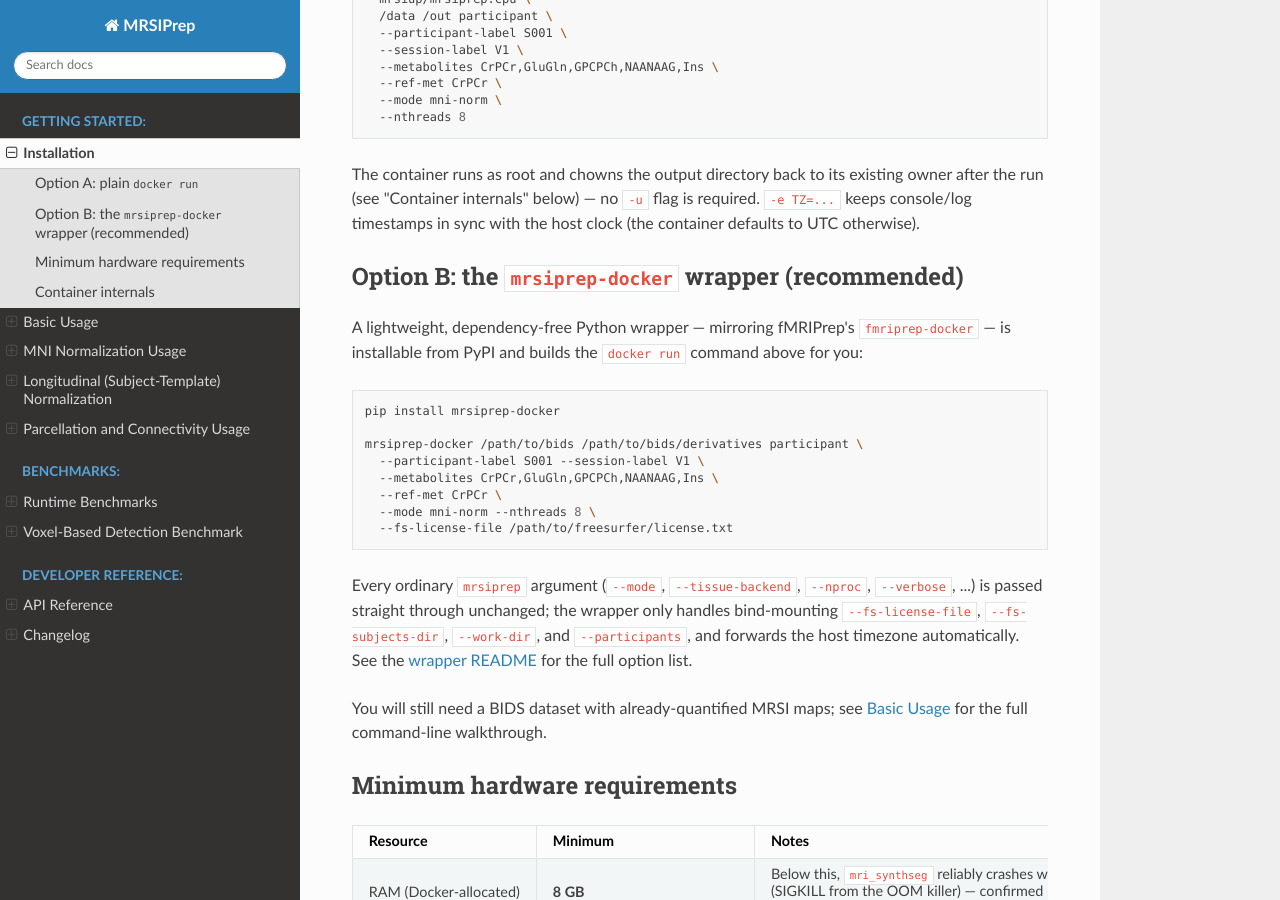
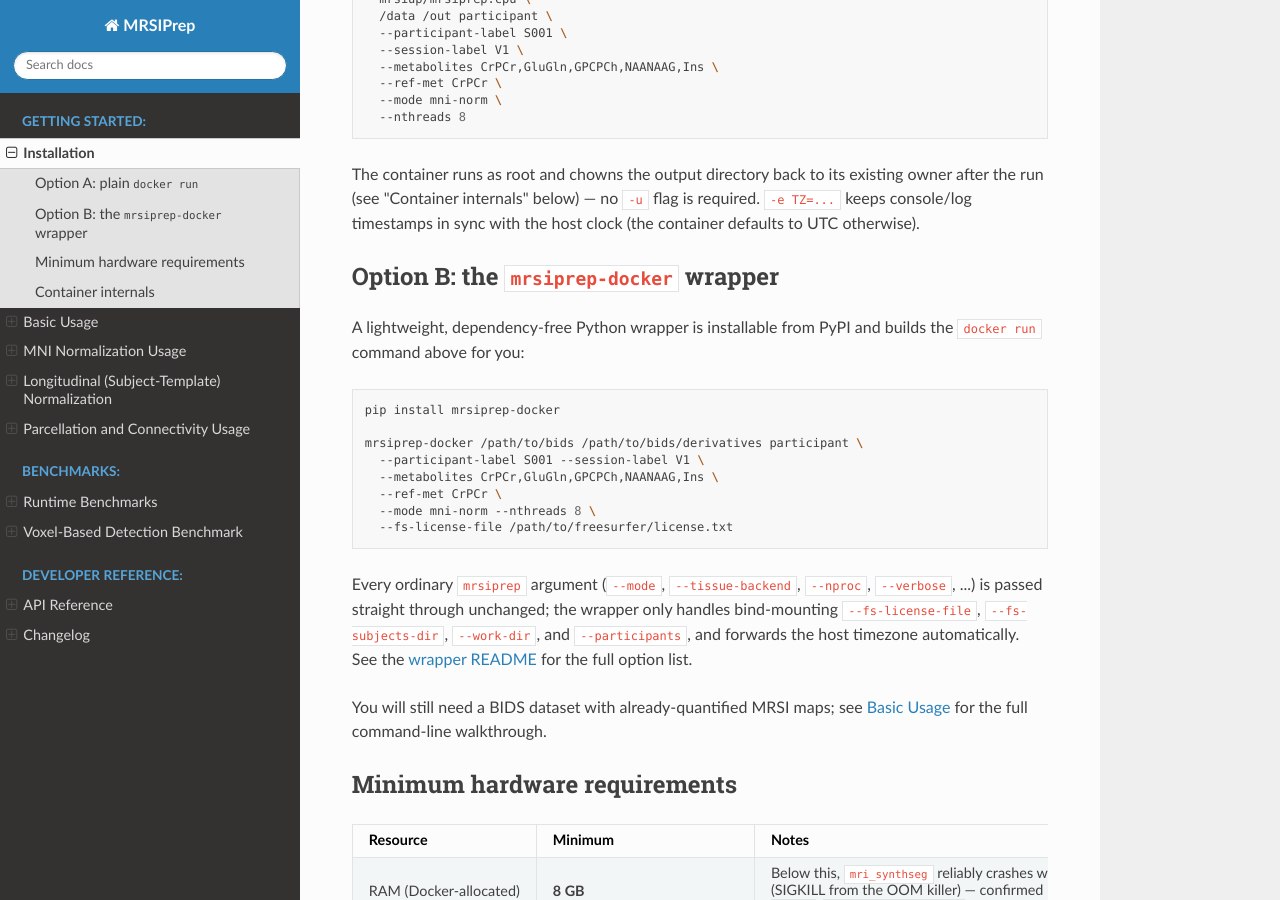
Before and after one commit to MRSI-Psychosis-UP/MRSIPrep, a Sphinx documentation site: the page built from docs/installation.md, in a window 1280 px wide and 900 px high, scrolled down 576 px. Built offline with Sphinx 7.4.7 and the Read the Docs theme 3.1.0, drawn with Linux system fonts in a browser that asks for light colours.

````diff
--- a/docs/installation.md
+++ b/docs/installation.md
@@ -36,10 +36,9 @@ existing owner after the run (see "Container internals" below) — no `-u`
 flag is required. `-e TZ=...` keeps console/log timestamps in sync with the
 host clock (the container defaults to UTC otherwise).
 
-## Option B: the `mrsiprep-docker` wrapper (recommended)
+## Option B: the `mrsiprep-docker` wrapper
 
-A lightweight, dependency-free Python wrapper — mirroring fMRIPrep's
-`fmriprep-docker` — is installable from PyPI and builds the `docker run`
+A lightweight, dependency-free Python wrapper is installable from PyPI and builds the `docker run`
 command above for you:
 
 ```bash
````
Also changed, not shown: docs/figures/pipeline_schematic.png.
